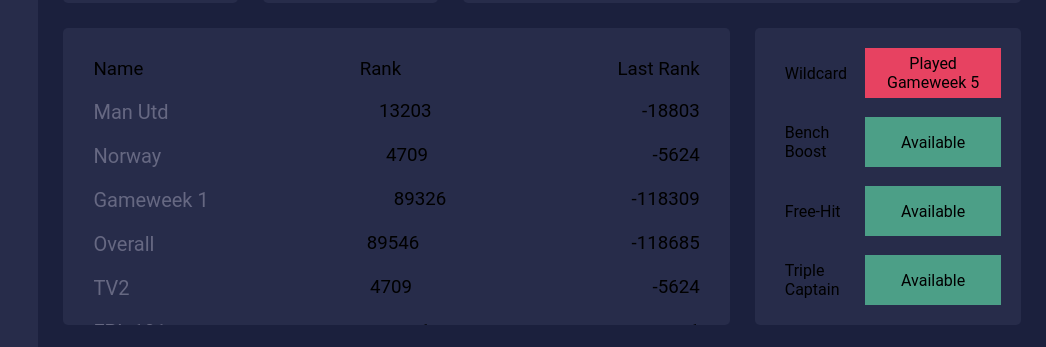
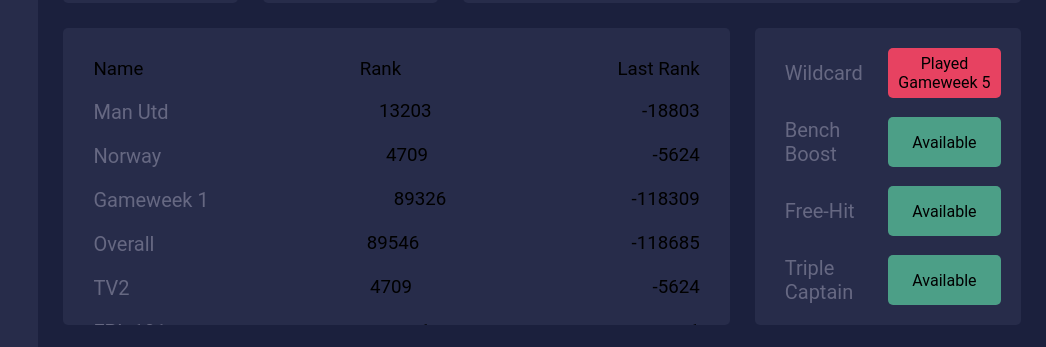
Before and after one commit to nesadrian/fpl-analysis-tool, a Vue app: page / in a window 1280 px wide. Shown: the part 450-797 px from the top of the page, without its empty margins (234-1280 px from the left). Built offline with nearby package versions, Linux system fonts and the light colour scheme; no server answers.

Commit message:
Add chip styling

```diff
--- a/src/assets/style.css
+++ b/src/assets/style.css
@@ -147,7 +147,6 @@
 /* Chip */
 .chip-container {
   display: flex;
-  border-radius: 2px;
   height: 50px
 }
 
@@ -163,7 +162,9 @@
   display: flex;
   align-items: center;
   padding: 10px;
-  min-width: 40%;
+  min-width: 50%;
+  font-size: 20px;
+  color: var(--txt-color-main)
 }
 
 .chip__data-container {
@@ -172,6 +173,7 @@
   align-items: center;
   justify-content: center;
   width: 100%;
+  border-radius: 5px;
 }
 
 /* Chart */
```
